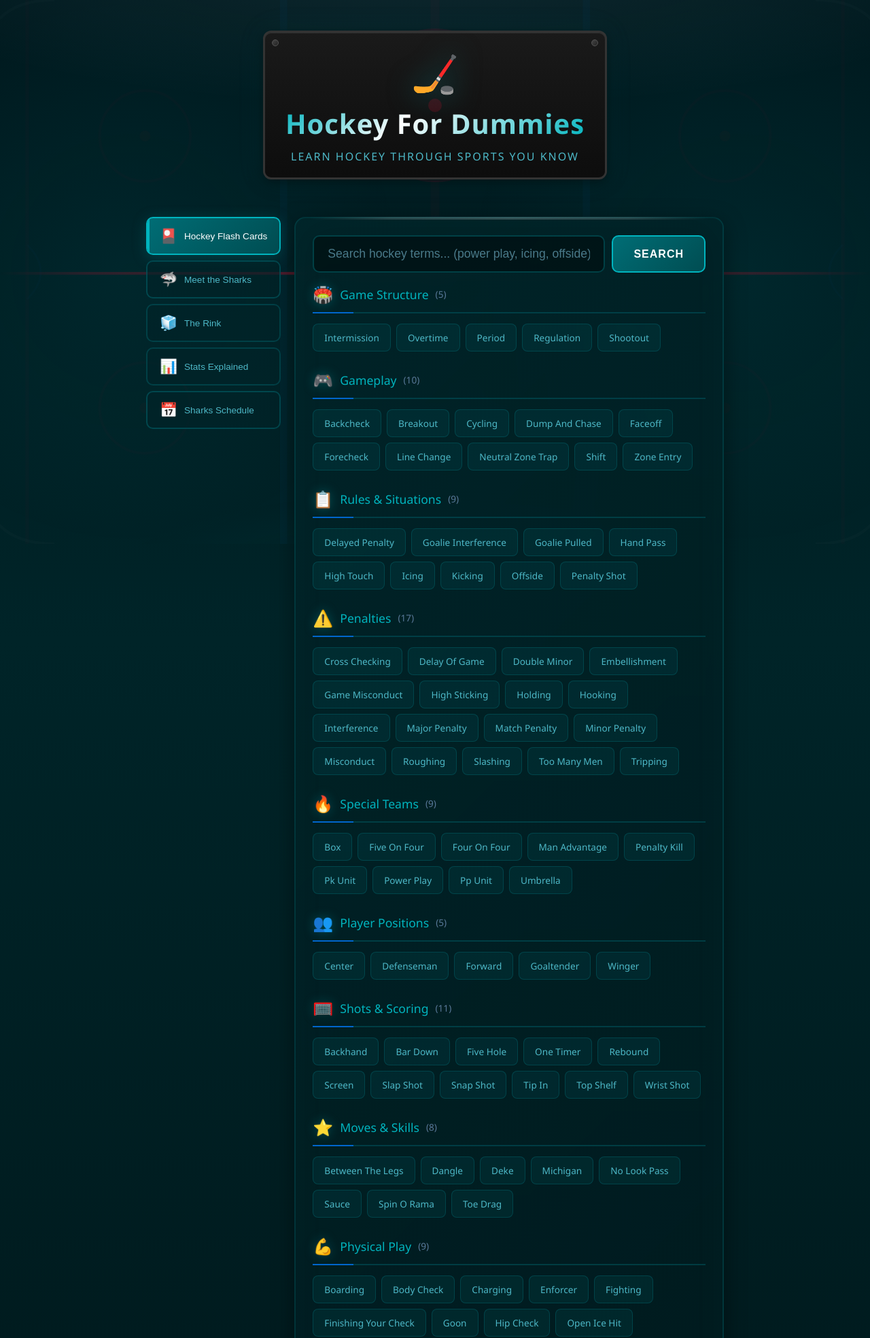
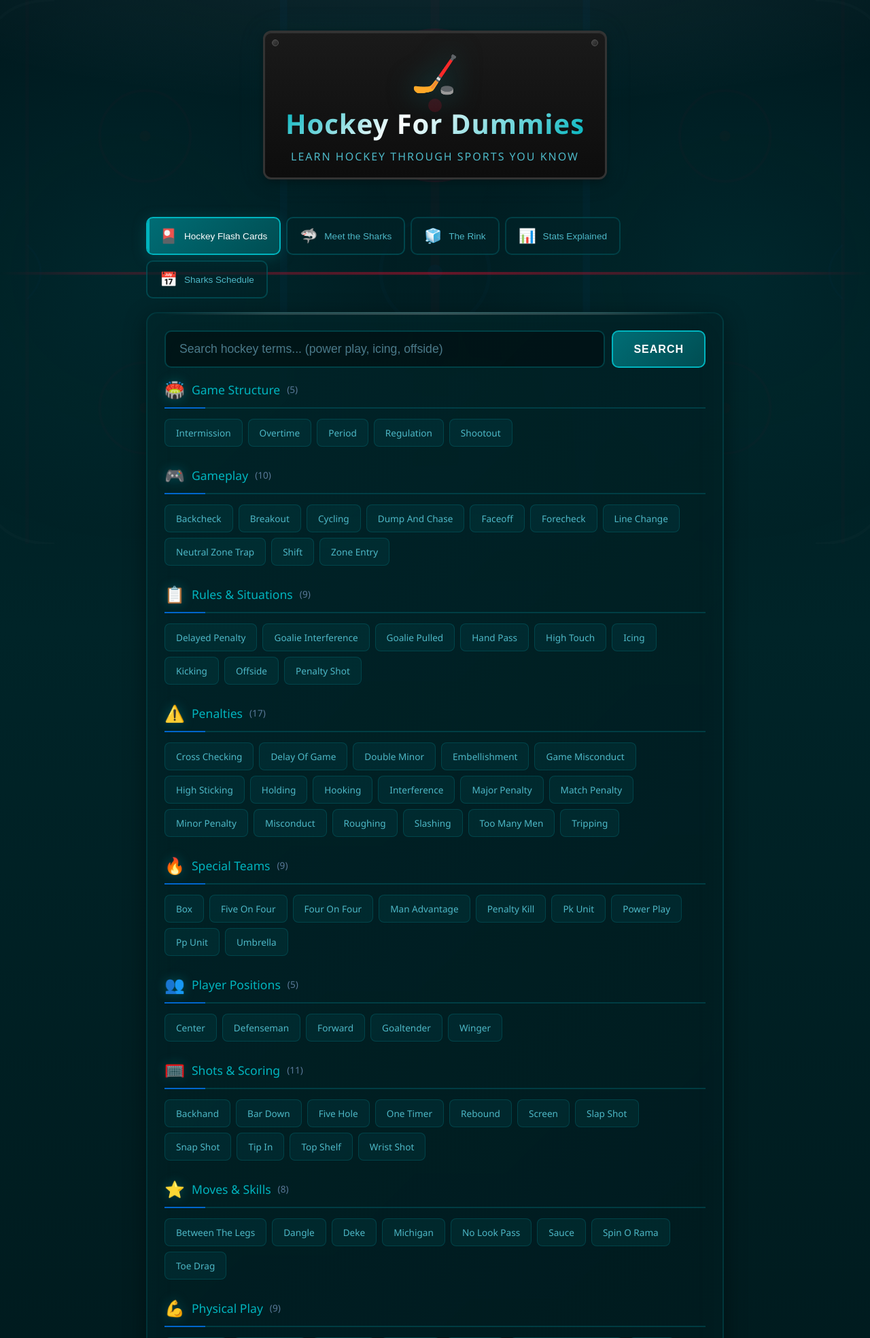
Before and after one commit to jagjothbhullar/hockey-for-dummies, a Flask app: page / in a window 1280 px wide. Shown: the top 1968 px of the page at 68% size. Run offline with Flask 3, Linux system fonts and the light colour scheme.

Commit message:
Move tabs to horizontal layout at top
- Tabs are now horizontal above main content instead of vertical sidebar
- Header remains centered
- Responsive design maintained for mobile

Co-Authored-By: Claude Opus 4.5 <noreply@anthropic.com>

```diff
--- a/templates/index.html
+++ b/templates/index.html
@@ -229,18 +229,17 @@
             font-size: 1.2rem;
         }
 
-        /* Main layout with sidebar */
+        /* Top navigation tabs */
+        .browse-tabs {
+            display: flex;
+            flex-wrap: wrap;
+            gap: 8px;
+            margin-bottom: 20px;
+        }
+
+        /* Main content area */
         .main-layout {
-            display: flex;
-            gap: 20px;
             margin-bottom: 25px;
-        }
-
-        .browse-sidebar {
-            display: flex;
-            flex-direction: column;
-            gap: 8px;
-            min-width: 170px;
         }
 
         .browse-btn {
@@ -319,13 +318,8 @@
 
         /* Responsive: stack on mobile */
         @media (max-width: 700px) {
-            .main-layout {
-                flex-direction: column;
-            }
-            .browse-sidebar {
-                flex-direction: row;
-                flex-wrap: wrap;
-                min-width: unset;
+            .browse-tabs {
+                justify-content: center;
             }
             .browse-btn {
                 flex: 1;
@@ -1670,9 +1664,8 @@
             </div>
         </header>
 
-        <div class="main-layout">
-            <!-- Left sidebar with browse buttons -->
-            <div class="browse-sidebar">
+        <!-- Top navigation tabs -->
+        <div class="browse-tabs">
             <button class="browse-btn home active" data-tab="dictionary">
                 <span class="browse-icon">🎴</span>
                 <span class="browse-label">Hockey Flash Cards</span>
@@ -1695,7 +1688,8 @@
             </button>
         </div>
 
-            <!-- Right side with main content -->
+        <!-- Main content area -->
+        <div class="main-layout">
             <div class="search-side">
                 <div class="search-container">
                     <div id="search-section">
```
Lines whose indentation alone changed are shown as unchanged.
